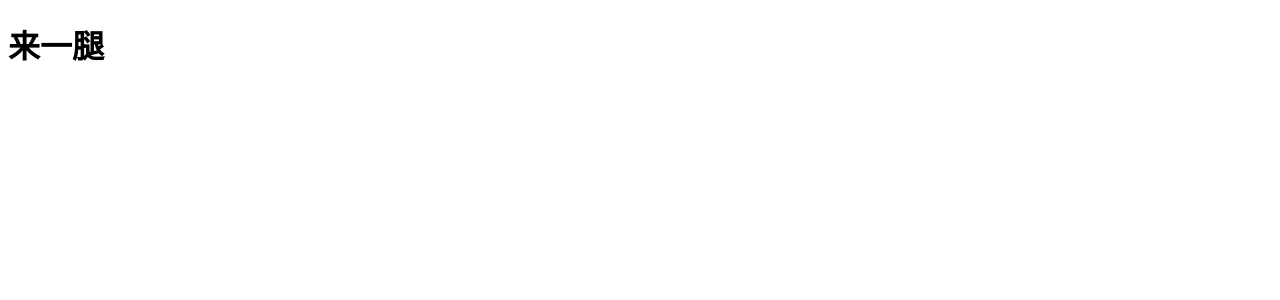
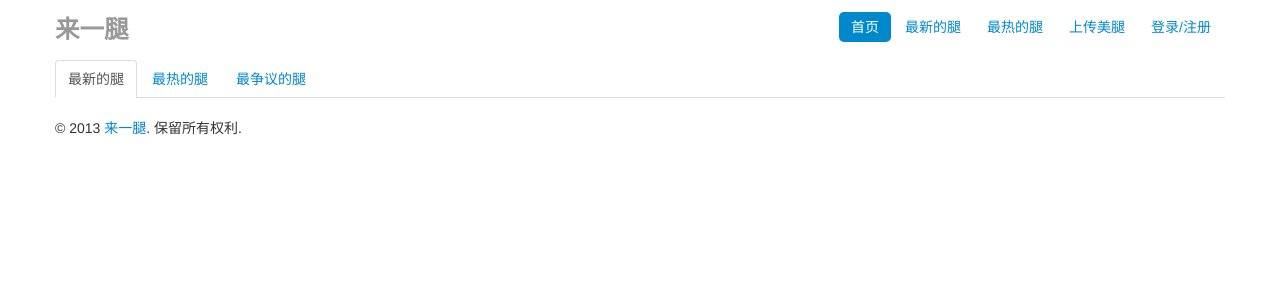
Before and after one commit to jiangyuntao/laiyitui.com, a PHP site: page /templates/index.html in a window 1280 px wide. Shown: the top 300 px of the page. Run offline with PHP 8.4, Linux system fonts and the light colour scheme; some libraries are stand-ins or nearby versions.

Commit message:
修改 index.php

```diff
--- a/composer.json
+++ b/composer.json
@@ -1,6 +1,7 @@
 {
     "require": {
         "slim/slim": "2.*",
+        "twig/twig": "1.13.*@dev",
         "gabordemooij/redbean": "dev-master",
         "kriswallsmith/assetic": "1.1.*@dev"
     }
--- a/templates/index.html
+++ b/templates/index.html
@@ -2,9 +2,40 @@
 <html lang="en">
 <head>
 <meta charset="UTF-8">
-<title>来一腿</title>
+<title>来一腿_美腿照片</title>
+<link media="all" rel="stylesheet" href="assets/css/bootstrap.min.css" type="text/css" />
+<link media="all" rel="stylesheet" href="assets/css/bootstrap-responsive.min.css" type="text/css" />
+<script src="assets/js/jquery.min.js" type="text/javascript"></script>
+<script src="assets/js/bootstrap.min.js" type="text/javascript"></script>
 </head>
 <body>
-  <h1>来一腿</h1>
+<div class="container">
+  <div class="masthead">
+    <ul class="nav nav-pills pull-right">
+      <li class="active"><a href="#">首页</a></li>
+      <li><a href="#">最新的腿</a></li>
+      <li><a href="#">最热的腿</a></li>
+      <li><a href="#">上传美腿</a></li>
+      <li><a href="#">登录/注册</a></li>
+    </ul>
+    <h3 class="muted">来一腿</h3>
+  </div>
+
+	<ul class="nav nav-tabs">
+		<li class="active">
+			<a href="#">最新的腿</a>
+		</li>
+		<li>
+			<a href="#">最热的腿</a>
+		</li>
+		<li>
+			<a href="#">最争议的腿</a>
+		</li>
+	</ul>
+
+  <div class="footer">
+    <p>&copy; 2013 <a href="http://laiyitui.com/">来一腿</a>. 保留所有权利.</a></p>
+  </div>
+</div>
 </body>
 </html>
```
Also changed, not shown: index.php (+9 -6 lines), 1 other file.
